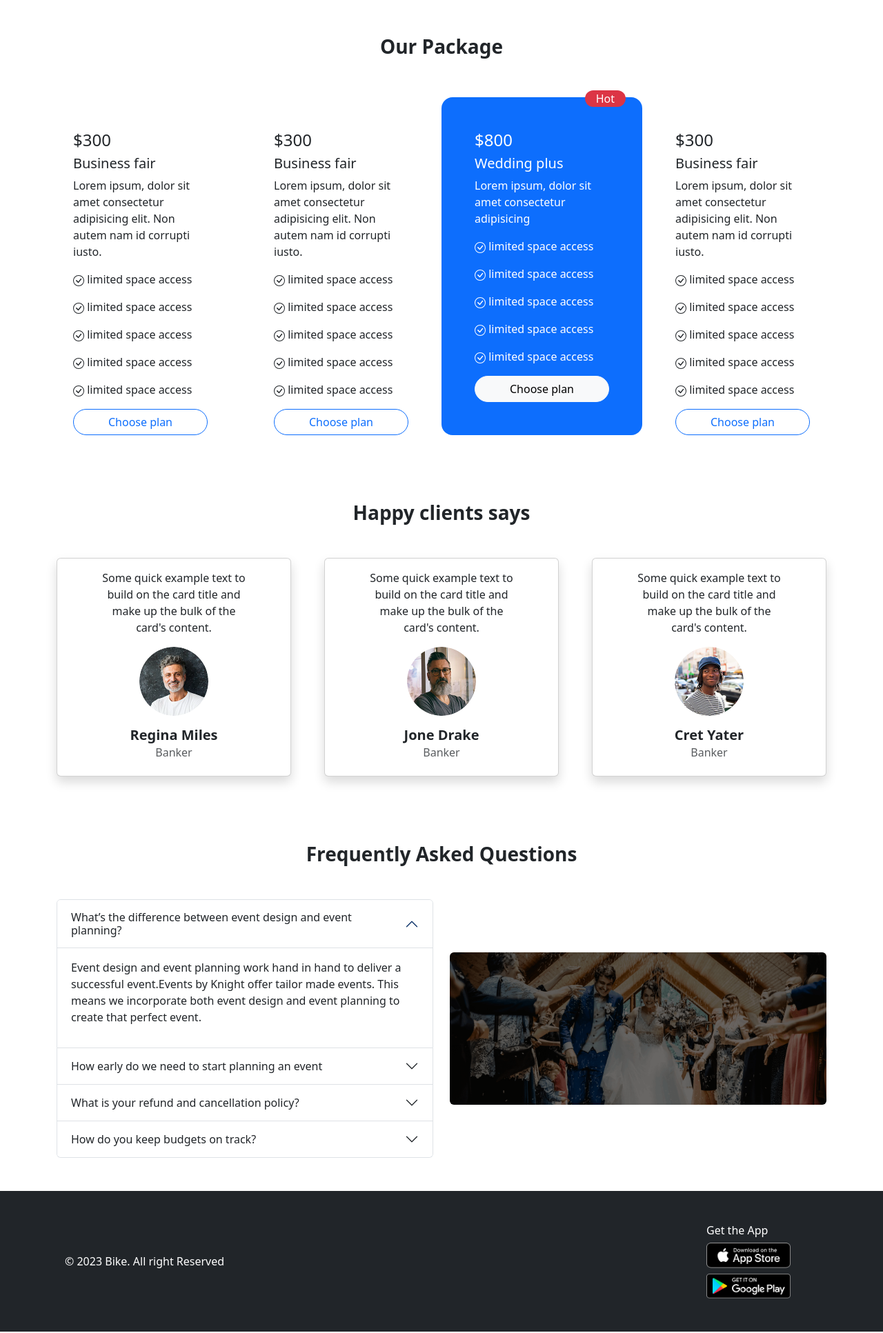
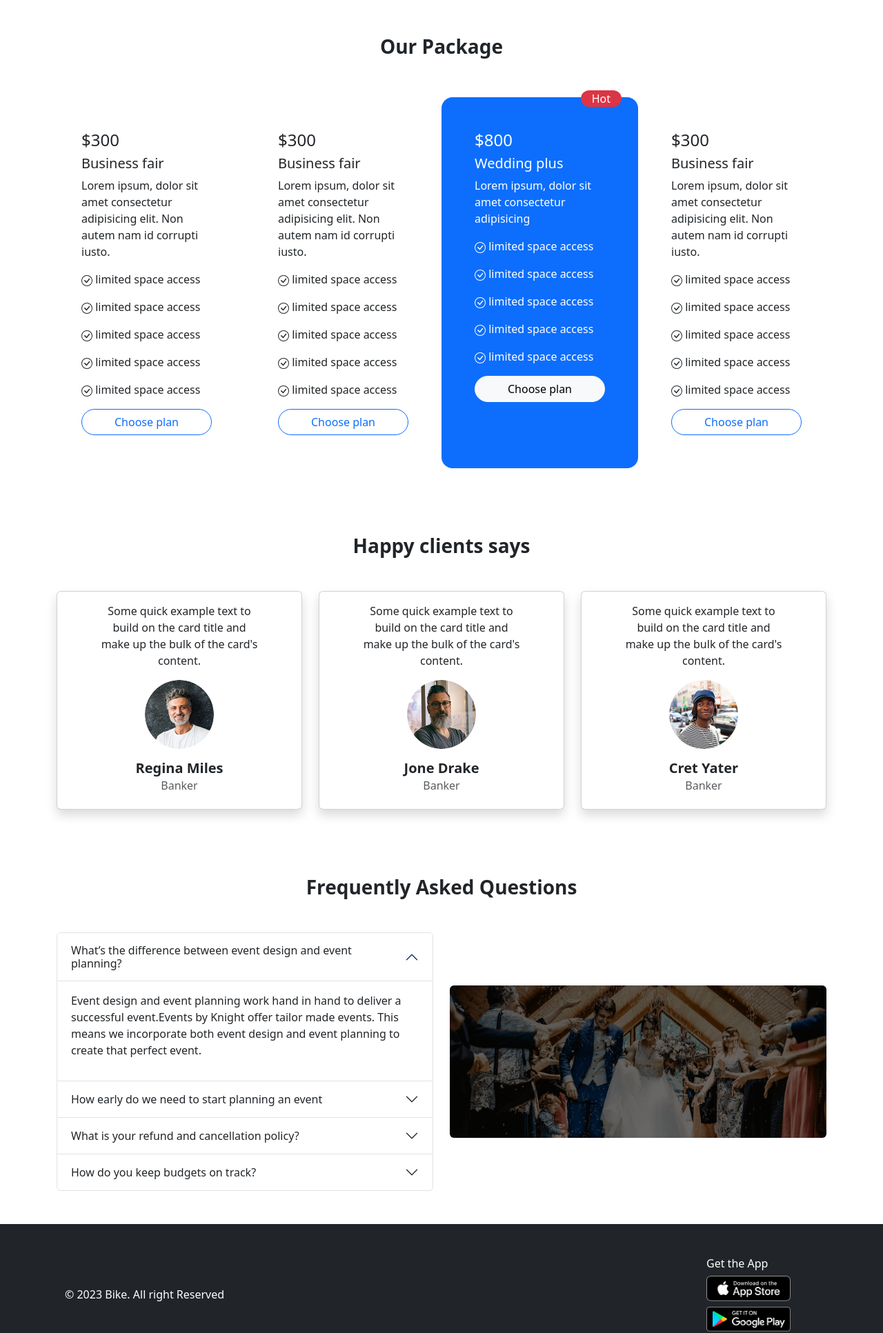
Before and after one commit to Mike-leonard/convention-center, a plain HTML site: page index.html in a window 1280 px wide. Shown: the part 867-2800 px from the top of the page at 69% size. Drawn offline with nearby package versions, Linux system fonts and the light colour scheme.

Commit message:
few responsive

```diff
--- a/index.html
+++ b/index.html
@@ -91,7 +91,7 @@
       </button>
     </div> <!-- end of Carousol design -->
 
-  <div class="container"> <!-- Content container -->
+  <div class="container "> <!-- Content container -->
     <div class= "align-items-center" role="alert" aria-live="assertive" aria-atomic="true">
       <div class="d-flex position-absolute end-0 shadow bg-body-secondary border-start border-5 border-primary"  style="margin-top: 4rem;">
         <svg class="ms-2"  style="width: 1.5rem;" xmlns="http://www.w3.org/2000/svg" viewBox="0 0 512 512"><!--! Font Awesome Pro 6.2.1 by @fontawesome - https://fontawesome.com License - https://fontawesome.com/license (Commercial License) Copyright 2022 Fonticons, Inc. --><path d="M190.5 68.8L225.3 128H224 152c-22.1 0-40-17.9-40-40s17.9-40 40-40h2.2c14.9 0 28.8 7.9 36.3 20.8zM64 88c0 14.4 3.5 28 9.6 40H32c-17.7 0-32 14.3-32 32v64c0 17.7 14.3 32 32 32H480c17.7 0 32-14.3 32-32V160c0-17.7-14.3-32-32-32H438.4c6.1-12 9.6-25.6 9.6-40c0-48.6-39.4-88-88-88h-2.2c-31.9 0-61.5 16.9-77.7 44.4L256 85.5l-24.1-41C215.7 16.9 186.1 0 154.2 0H152C103.4 0 64 39.4 64 88zm336 0c0 22.1-17.9 40-40 40H288h-1.3l34.8-59.2C329.1 55.9 342.9 48 357.8 48H360c22.1 0 40 17.9 40 40zM32 288V464c0 26.5 21.5 48 48 48H224V288H32zM288 512H432c26.5 0 48-21.5 48-48V288H288V512z"/></svg>
@@ -116,10 +116,10 @@
 
 
     <!-- 2nd Content row -->
-    <div class="row my-5 gx-5">
+    <div class="row my-5 ">
       <h3 class="h3 text-center fw-semibold py-5">Our Package</h3>
       <!-- our pkg 1st column -->
-      <div class="col-12 col-sm-6 col-md-6 col-lg-3 col-xl-3 px-5 mt-5">
+      <div class="col-12 col-sm-6 col-md-6 col-lg-3 col-xl-3 px-5 mt-5 mb-5">
           <h4>$300</h4>
           <h5>Business fair</h5>
           <p>
@@ -310,7 +310,7 @@
 
 
     <!-- 3rd Content row -->
-    <div class="row my-5 gx-5 text-center">
+    <div class="row my-5  text-center">
       <h3 class="h3 text-center my-5 fw-semibold ">Happy clients says</h3>
       <!-- Happy clients 1st column -->
       <div class="col-12 col-sm-4 col-md-4 col-lg-4 col-xl-4 mb-3 mb-sm-0">
@@ -419,11 +419,9 @@
     <div class="container">
       <footer class="bg-dark">
         <div class="container">
-          <div class="row justify-content-between align-items-center">
-            <div class="col-md-4">
-              <p class="text-white"><p>&copy; 2023 Bike. All right Reserved</p></p>
-            </div>
-            <div class="col-md-2">
+          <div class="row justify-content-between align-items-center flex-sm-row-reverse">
+
+            <div class="col-12 col-sm-3 col-md-2">
               <h6 class="text-white h-6 pt-5">Get the App</h6>
               <div class="d-flex flex-column">
                 <a href="#">
@@ -433,6 +431,10 @@
                   <img class=" img-fluid w-75 pb-5" src="images/android.png" alt="Google Play Store">
                 </a>
               </div>
+            </div>
+
+            <div class="col-12 col-sm-6 col-md-4">
+              <p class="text-white"><p>&copy; 2023 Bike. All right Reserved</p></p>
             </div>
           </div>
         </div>
```
